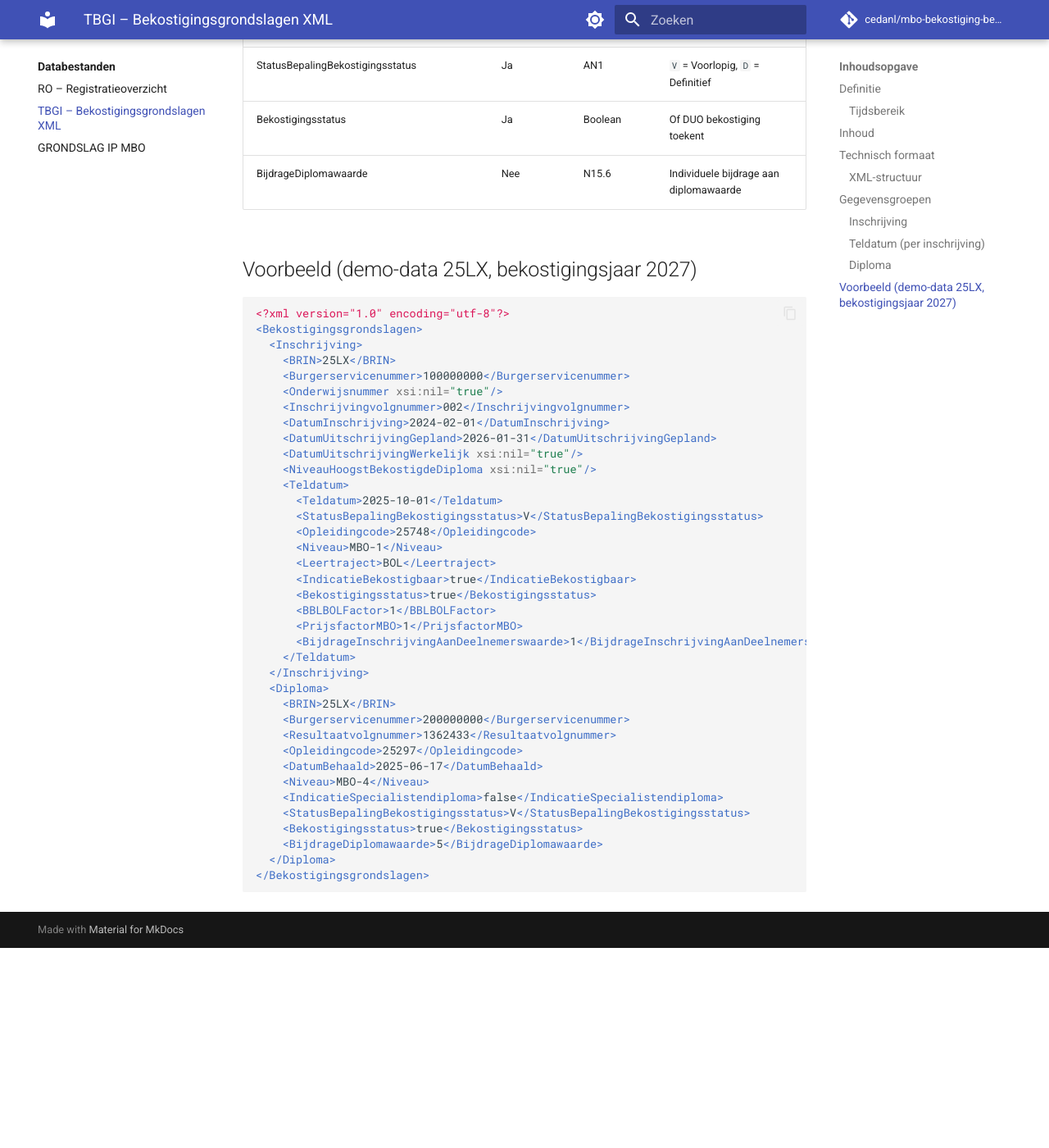
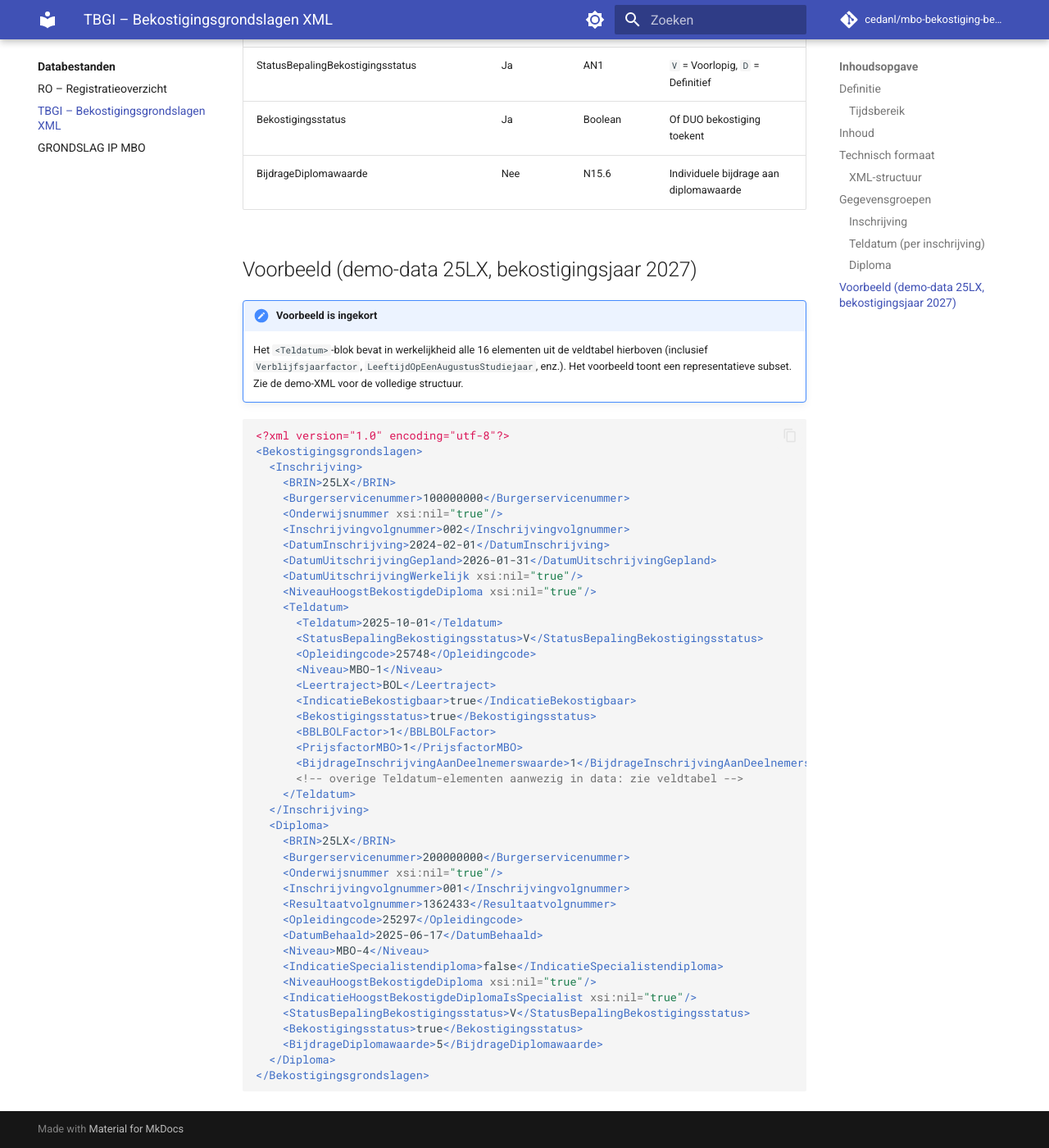
Before and after one commit to cedanl/mbo-bekostiging-bestanden, an MkDocs documentation site: the page built from docs/databestanden/tbgi.md, in a window 1280 px wide and 1400 px high, scrolled down 5264 px. Shown: the whole window at 82% size. Built offline with MkDocs 1.6.1 and Material for MkDocs 9.7.7, drawn with Linux system fonts in a browser that asks for light colours; comment, search, counter and statistics services are not loaded; before the commit the page ends 6420 px from its top, so only the background shows below that.

Commit message:
docs: herstel vier doc-fouten gevonden bij review vs PDF-spec
- per.md GRONDSLAG: documenteer extra velden 19–21 die in leveringsdata
  aanwezig zijn maar niet in PvE-spec; voeg waarschuwing toe voor parsers
- dip.md RO: verduidelijk dat pos 7 niet in spec staat maar altijd
  leeg is in alle bekende leveringen
- kzd.md GRONDSLAG: corrigeer Verplicht van 'Ja' naar 'Nee' voor
  Certificaat (conditioneel; alleen bij los keuzedeel)
- tbgi.md: voeg Inschrijvingvolgnummer + ontbrekende velden toe aan
  Diploma-voorbeeld; voeg noot toe dat Teldatum-voorbeeld ingekort is

Co-Authored-By: Claude Sonnet 4.6 <noreply@anthropic.com>

````diff
--- a/docs/databestanden/tbgi.md
+++ b/docs/databestanden/tbgi.md
@@ -169,6 +169,9 @@ Voorbeeld: bekostigingsjaar 2027 = inschrijvingen studiejaar 2025–2026, diplom
 
 ## Voorbeeld (demo-data 25LX, bekostigingsjaar 2027)
 
+!!! note "Voorbeeld is ingekort"
+    Het `<Teldatum>`-blok bevat in werkelijkheid alle 16 elementen uit de veldtabel hierboven (inclusief `Verblijfsjaarfactor`, `LeeftijdOpEenAugustusStudiejaar`, enz.). Het voorbeeld toont een representatieve subset. Zie de demo-XML voor de volledige structuur.
+
 ```xml
 <?xml version="1.0" encoding="utf-8"?>
 <Bekostigingsgrondslagen>
@@ -192,16 +195,21 @@ Voorbeeld: bekostigingsjaar 2027 = inschrijvingen studiejaar 2025–2026, diplom
       <BBLBOLFactor>1</BBLBOLFactor>
       <PrijsfactorMBO>1</PrijsfactorMBO>
       <BijdrageInschrijvingAanDeelnemerswaarde>1</BijdrageInschrijvingAanDeelnemerswaarde>
+      <!-- overige Teldatum-elementen aanwezig in data: zie veldtabel -->
     </Teldatum>
   </Inschrijving>
   <Diploma>
     <BRIN>25LX</BRIN>
     <Burgerservicenummer>200000000</Burgerservicenummer>
+    <Onderwijsnummer xsi:nil="true"/>
+    <Inschrijvingvolgnummer>001</Inschrijvingvolgnummer>
     <Resultaatvolgnummer>1362433</Resultaatvolgnummer>
     <Opleidingcode>25297</Opleidingcode>
     <DatumBehaald>2025-06-17</DatumBehaald>
     <Niveau>MBO-4</Niveau>
     <IndicatieSpecialistendiploma>false</IndicatieSpecialistendiploma>
+    <NiveauHoogstBekostigdeDiploma xsi:nil="true"/>
+    <IndicatieHoogstBekostigdeDiplomaIsSpecialist xsi:nil="true"/>
     <StatusBepalingBekostigingsstatus>V</StatusBepalingBekostigingsstatus>
     <Bekostigingsstatus>true</Bekostigingsstatus>
     <BijdrageDiplomawaarde>5</BijdrageDiplomawaarde>
````
Also changed, not shown: docs/recordtypes/dip.md (+1 -1 lines), docs/recordtypes/kzd.md (+1 -1 lines), docs/recordtypes/per.md (+6 -0 lines).
